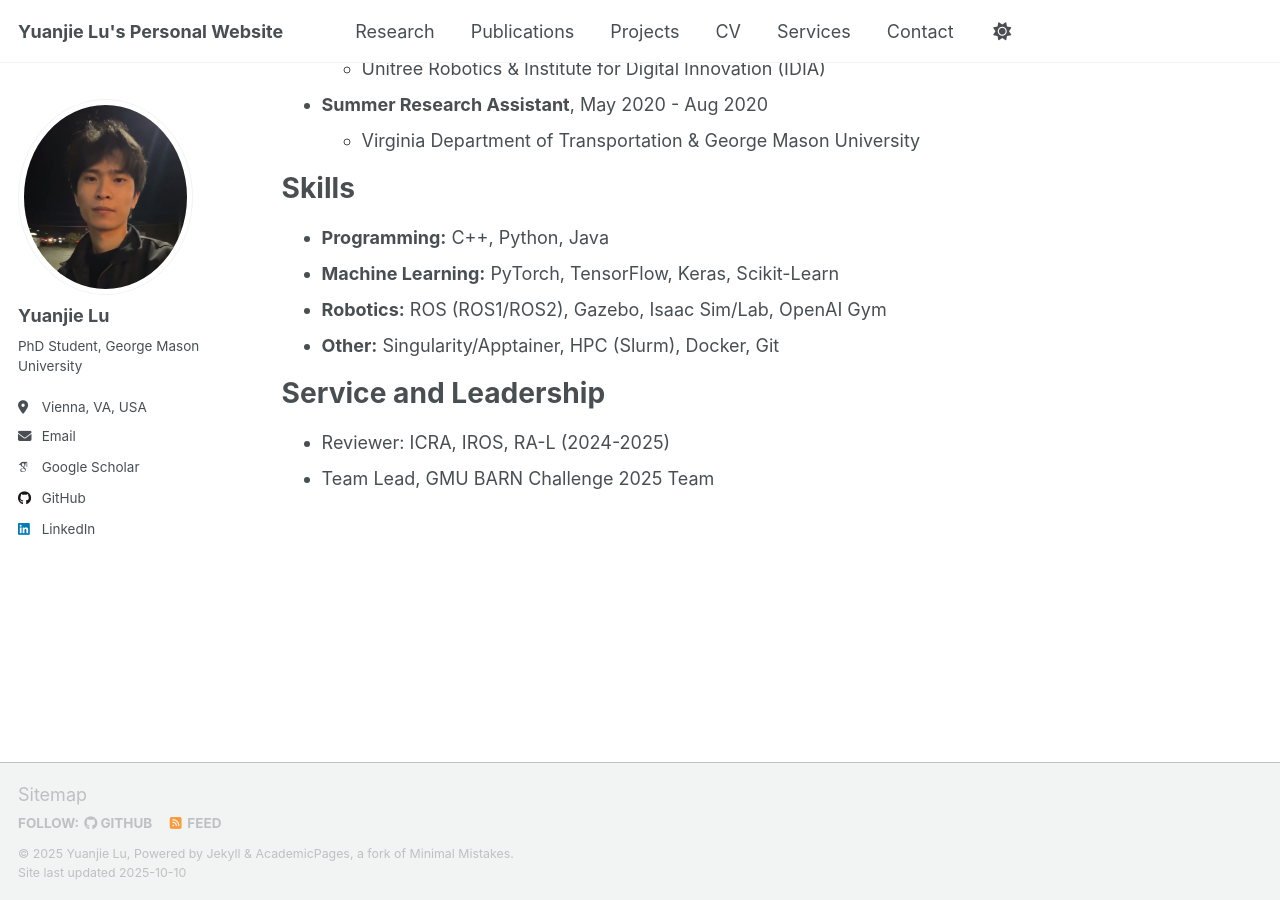
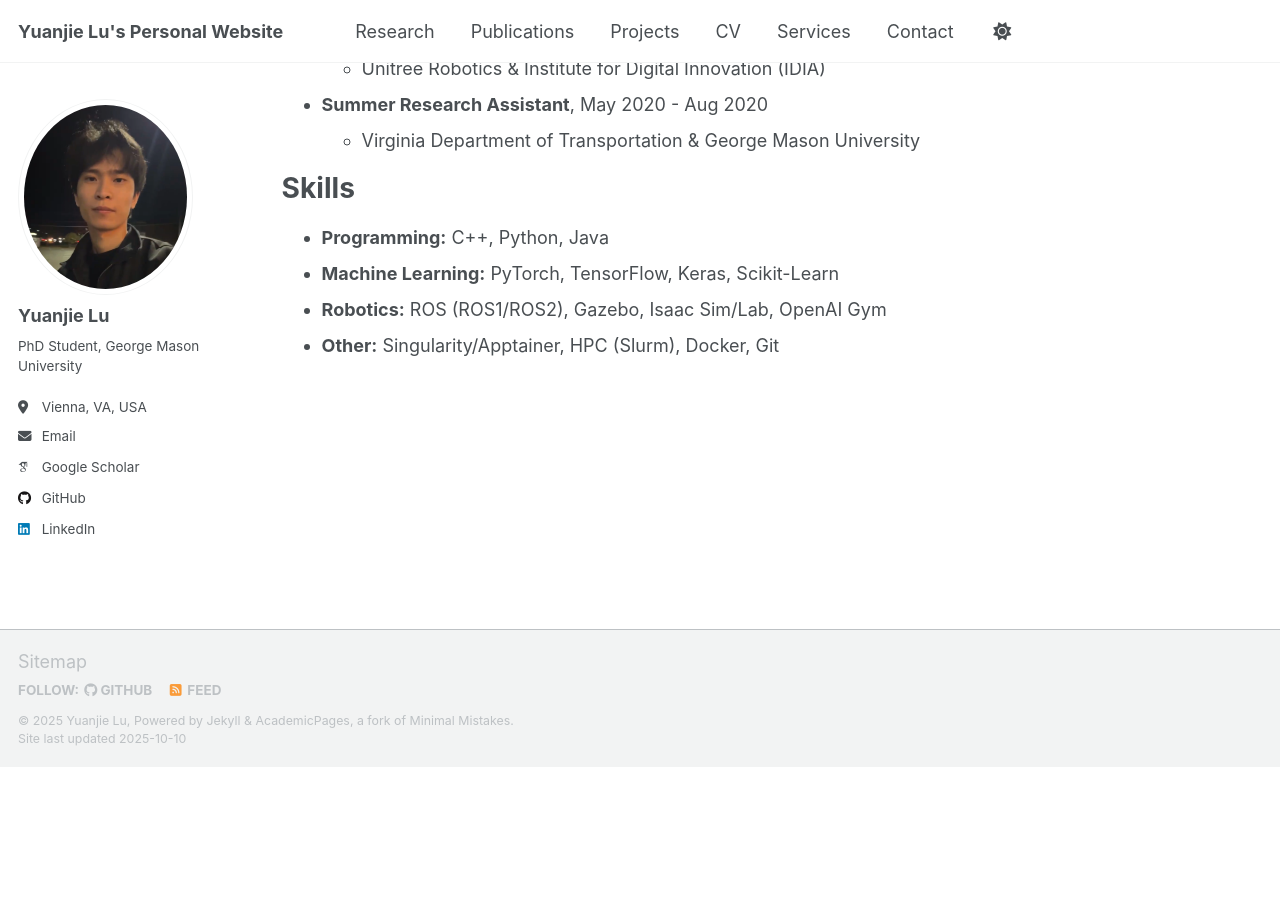
Before and after one commit to yuanjielu-64/yuanjielu-64.github.io, a Jekyll site: the page built from _pages/cv.md, in a window 1280 px wide and 900 px high, scrolled down 658 px. Built offline with Jekyll 4.4.1, drawn with Linux system fonts in a browser that asks for light colours; some web fonts are replaced; a script that is not in the unit is left out; after the commit the page ends 1425 px from its top, so only the background shows below that.

Commit message:
Update cv.md

```diff
--- a/_pages/cv.md
+++ b/_pages/cv.md
@@ -40,8 +40,3 @@ Skills
 * **Machine Learning:** PyTorch, TensorFlow, Keras, Scikit-Learn
 * **Robotics:** ROS (ROS1/ROS2), Gazebo, Isaac Sim/Lab, OpenAI Gym
 * **Other:** Singularity/Apptainer, HPC (Slurm), Docker, Git
-
-Service and Leadership
-======
-* Reviewer: ICRA, IROS, RA-L (2024-2025)
-* Team Lead, GMU BARN Challenge 2025 Team
```
